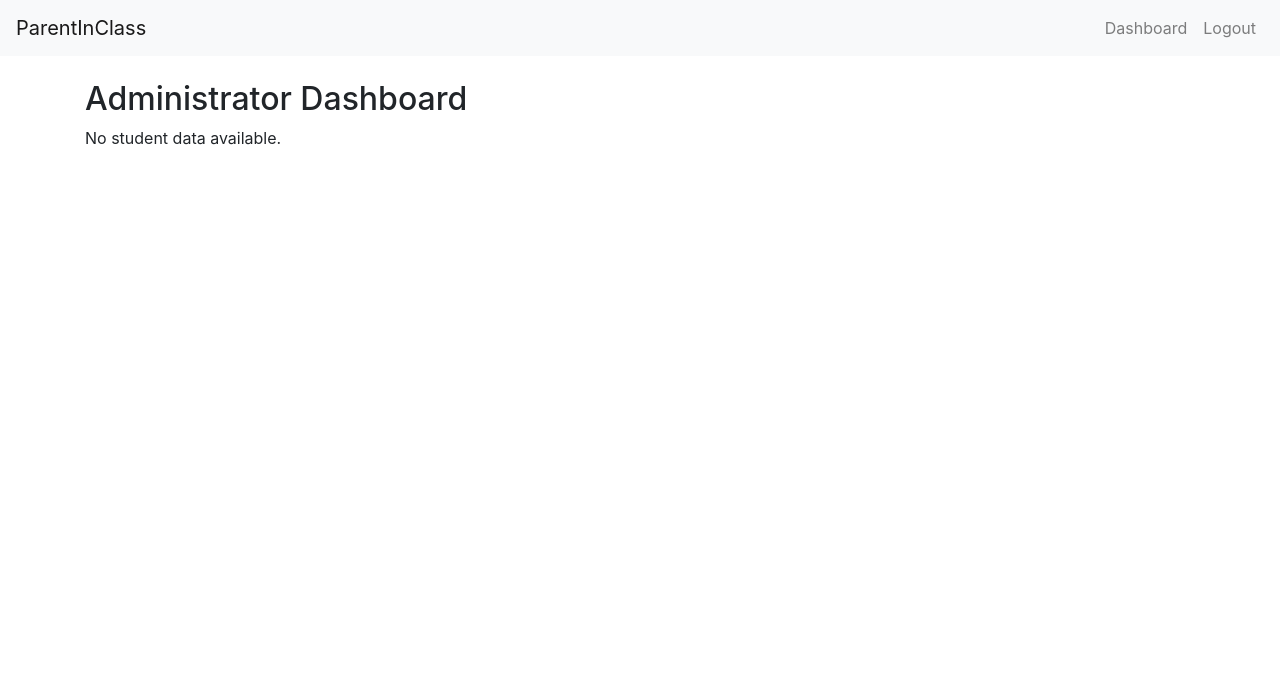
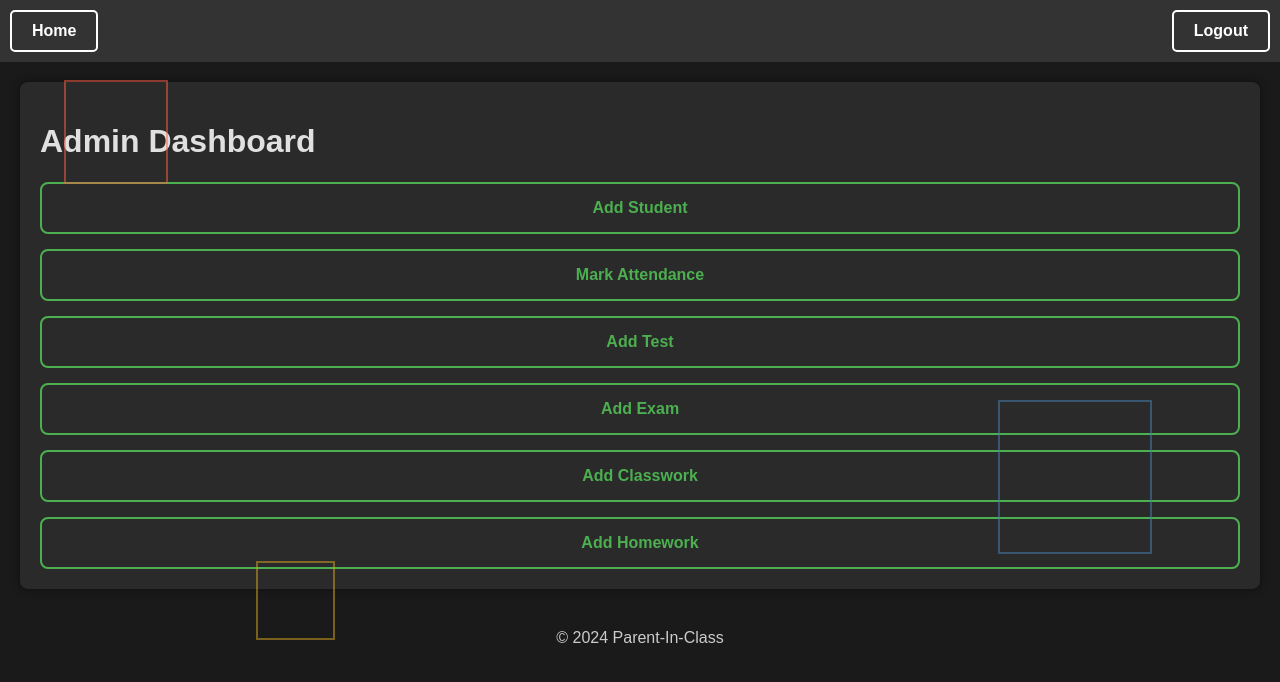
Before and after one commit to sanipop/ParentInClass, a Flask app: page /admin_dashboard in a window 1280 px wide. Shown: the top 682 px of the page. Run offline with Flask 3, Linux system fonts and the light colour scheme; the visitor is signed in with stand-in values (Sample User, id 1); some libraries are stand-ins or nearby versions.

Commit message:
Modify admin DashBoard:
Admin dashboard to link to other pages

```diff
--- a/app/templates/admin_dashboard.html
+++ b/app/templates/admin_dashboard.html
@@ -1,16 +1,152 @@
-{% extends "base.html" %}
+<!DOCTYPE html>
+<html lang="en">
+<head>
+    <meta charset="UTF-8">
+    <meta name="viewport" content="width=device-width, initial-scale=1.0">
+    <title>Parent Dashboard</title>
+    <style>
+body {
+    background-color: #1a1a1a;
+    color: #e0e0e0;
+    font-family: 'Arial', sans-serif;
+    margin: 0;
+    padding: 0;
+}
 
-{% block content %}
-<h2>Administrator Dashboard</h2>
+nav {
+    background-color: #333;
+    color: #fff;
+    padding: 10px;
+    display: flex;
+    justify-content: space-between;
+    align-items: center;
+}
 
-{% if students %}
-    <ul>
-    {% for student in students %}
-        <li>{{ student.name }}: {{ student.summary }}</li>
-    {% endfor %}
-    </ul>
-{% else %}
-    <p>No student data available.</p>
-{% endif %}
+.nav-left, .nav-right {
+    list-style-type: none;
+    display: flex;
+    gap: 15px;
+}
 
-{% endblock %}
+.nav-left a, .nav-right a {
+    color: #fff;
+    text-decoration: none;
+    padding: 10px 20px;
+    border: 2px solid #fff; /* Thin line perimeter */
+    border-radius: 5px;
+    background-color: transparent; /* Hollow effect */
+    font-weight: bold;
+    transition: background-color 0.3s, color 0.3s;
+}
+
+.nav-left a:hover, .nav-right a:hover {
+    background-color: #fff;
+    color: #333;
+}
+
+.container {
+    padding: 20px;
+}
+
+.content {
+    background-color: #2a2a2a;
+    padding: 20px;
+    border-radius: 8px;
+    box-shadow: 0 0 10px rgba(0, 0, 0, 0.5);
+}
+
+.dashboard-links {
+    display: flex;
+    flex-direction: column;
+    gap: 15px;
+}
+
+.dashboard-links a {
+    padding: 15px;
+    border: 2px solid #4CAF50; /* Thin line perimeter */
+    border-radius: 8px;
+    background-color: transparent; /* Hollow effect */
+    color: #4CAF50; /* Text color matching the border */
+    text-decoration: none;
+    text-align: center;
+    font-weight: bold;
+    transition: background-color 0.3s, color 0.3s;
+}
+
+.dashboard-links a:hover {
+    background-color: #4CAF50; /* Hover background color */
+    color: #fff; /* Hover text color */
+}
+
+footer {
+    margin-top: 20px;
+    text-align: center;
+    color: #ccc;
+}
+
+.colorful-shape {
+    position: absolute;
+    opacity: 0.5;
+    border: 2px solid;
+}
+
+.shape1 {
+    width: 100px; /* Smaller size */
+    height: 100px; /* Square shape */
+    border-color: #ff6347; /* Tomato color */
+    top: 10%;
+    left: 5%;
+}
+
+.shape2 {
+    width: 150px; /* Smaller size */
+    height: 150px; /* Square shape */
+    border-color: #4682b4; /* SteelBlue color */
+    top: 50%;
+    right: 10%;
+}
+
+.shape3 {
+    width: 75px; /* Smaller size */
+    height: 75px; /* Square shape */
+    border-color: #daa520; /* GoldenRod color */
+    bottom: 20%;
+    left: 20%;
+}
+
+    </style>
+</head>
+<body class="dark-theme">
+    <nav>
+        <div class="nav-left">
+            <a href="{{ url_for('main.parent_dashboard') }}">Home</a>
+            <!-- Add other navigation links here -->
+        </div>
+        <div class="nav-right">
+            <a href="{{ url_for('main.logout') }}">Logout</a>
+        </div>
+    </nav>
+
+    <div class="container">
+        <div class="content">
+            <h1>Admin Dashboard</h1>
+            <div class="dashboard-links">
+                <a href="{{ url_for('main.add_student') }}">Add Student</a>
+                <a href="{{ url_for('main.mark_attendance') }}">Mark Attendance</a>
+                <a href="{{ url_for('main.add_test') }}">Add Test</a>
+                <a href="{{ url_for('main.add_exam') }}">Add Exam</a>
+                <a href="{{ url_for('main.add_classwork') }}">Add Classwork</a>
+                <a href="{{ url_for('main.add_homework') }}">Add Homework</a>
+            </div>
+        </div>
+    </div>
+
+    <footer>
+        &copy; 2024 Parent-In-Class
+    </footer>
+
+    <div class="colorful-shape shape1"></div>
+    <div class="colorful-shape shape2"></div>
+    <div class="colorful-shape shape3"></div>
+</body>
+</html>
```
